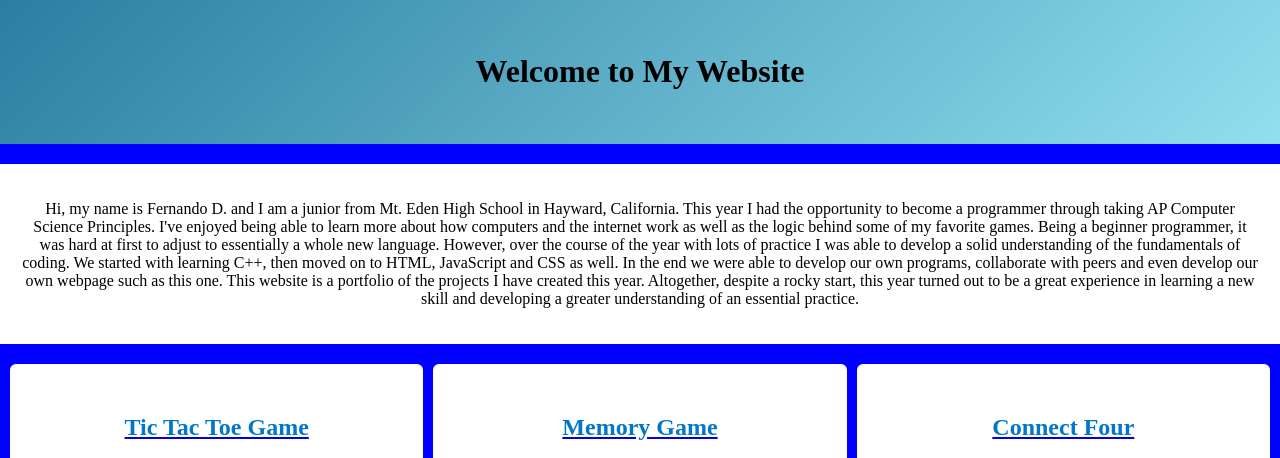
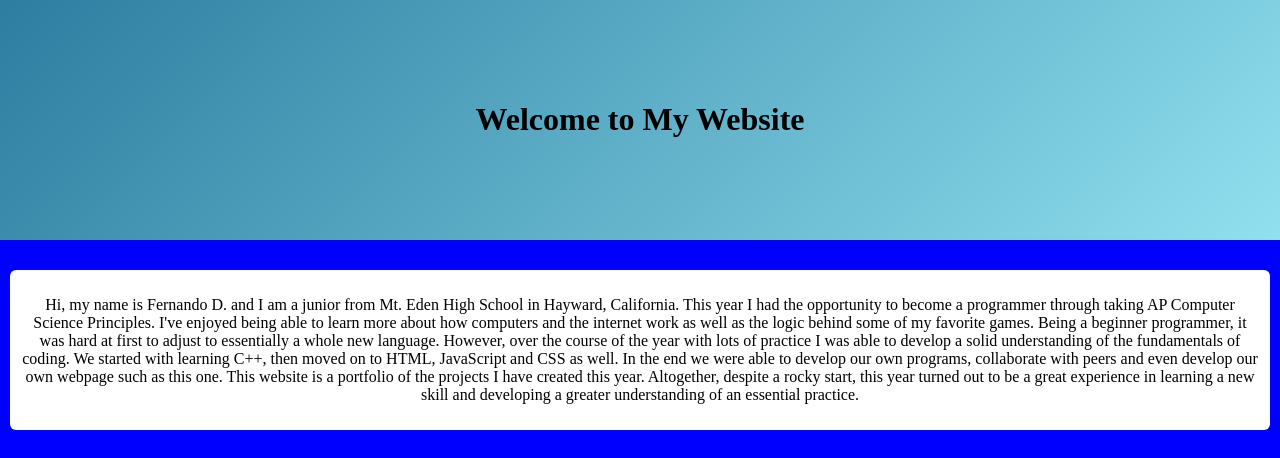
Before and after one commit to fdiaz1222/AP-Comp-Sci-Final-Project, a plain HTML site: page index.html in a window 1280 px wide. Shown: the top 458 px of the page. Drawn offline with Linux system fonts and the light colour scheme; grey boxes are pictures that could not be loaded.

Commit message:
Update index.html

```diff
--- a/index.html
+++ b/index.html
@@ -34,7 +34,7 @@
      header{
       background: linear-gradient(135deg, #2c7da0, #90e0ef);
 
-      padding: 2rem;
+      padding: 5rem;
       text-align: center;
 
       align-items: center;
@@ -105,12 +105,14 @@
     }
 
 
-    .aboutMe{
+     .aboutMe{
       background: white;
-      padding: 20px;
+      padding: 10px;
       text-align: center;
-      width: 100%
+      width: 80%
       box-sizing: border-box;
+      border-radius: 6px;
+      margin: 10px;
 
     }
 
```
